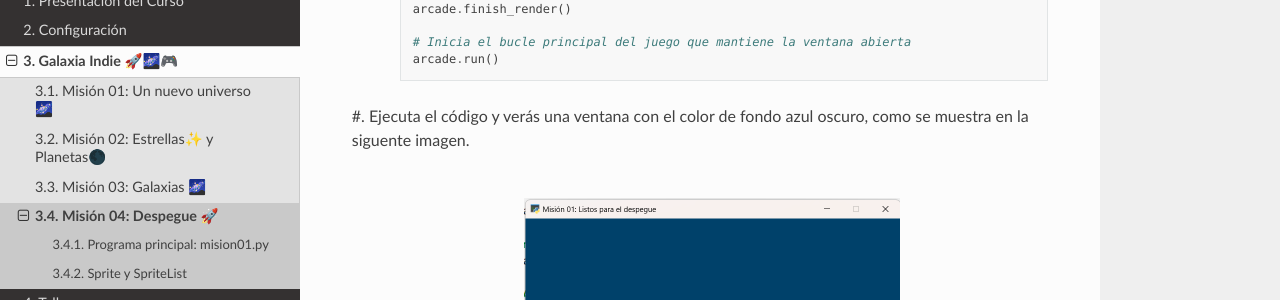
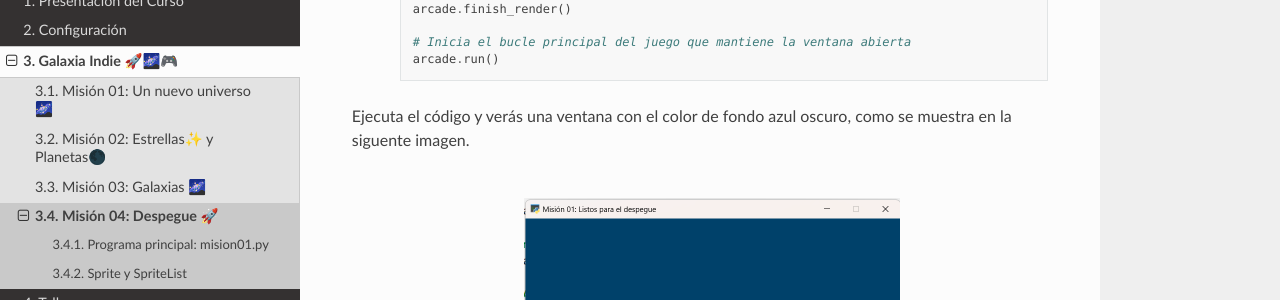
Before and after one commit to aavendan/programacion-python, a Sphinx documentation site: the page built from docs/source/sesiones/sesion04.rst, in a window 1280 px wide and 900 px high, scrolled down 1464 px. Shown: the part 151-451 px from the top of the window. Built offline with Sphinx 7.4.7 and the Read the Docs theme 3.1.0, drawn with Linux system fonts in a browser that asks for light colours.

Commit message:
reordering

```diff
--- a/docs/source/sesiones/sesion04.rst
+++ b/docs/source/sesiones/sesion04.rst
@@ -67,13 +67,13 @@ Programa principal: mision01.py
         # Inicia el bucle principal del juego que mantiene la ventana abierta
         arcade.run()
 
-#. Ejecuta el código y verás una ventana con el color de fondo azul oscuro, como
+Ejecuta el código y verás una ventana con el color de fondo azul oscuro, como
 se muestra en la siguente imagen.
 
-    .. figure:: ../img/sesion04/base.png
-        :scale: 50%
-        :figclass: align-center
-        :alt: base
+  .. figure:: ../img/sesion04/base.png
+      :scale: 50%
+      :figclass: align-center
+      :alt: base
 
 Sprite y SpriteList
 ------------------
```
